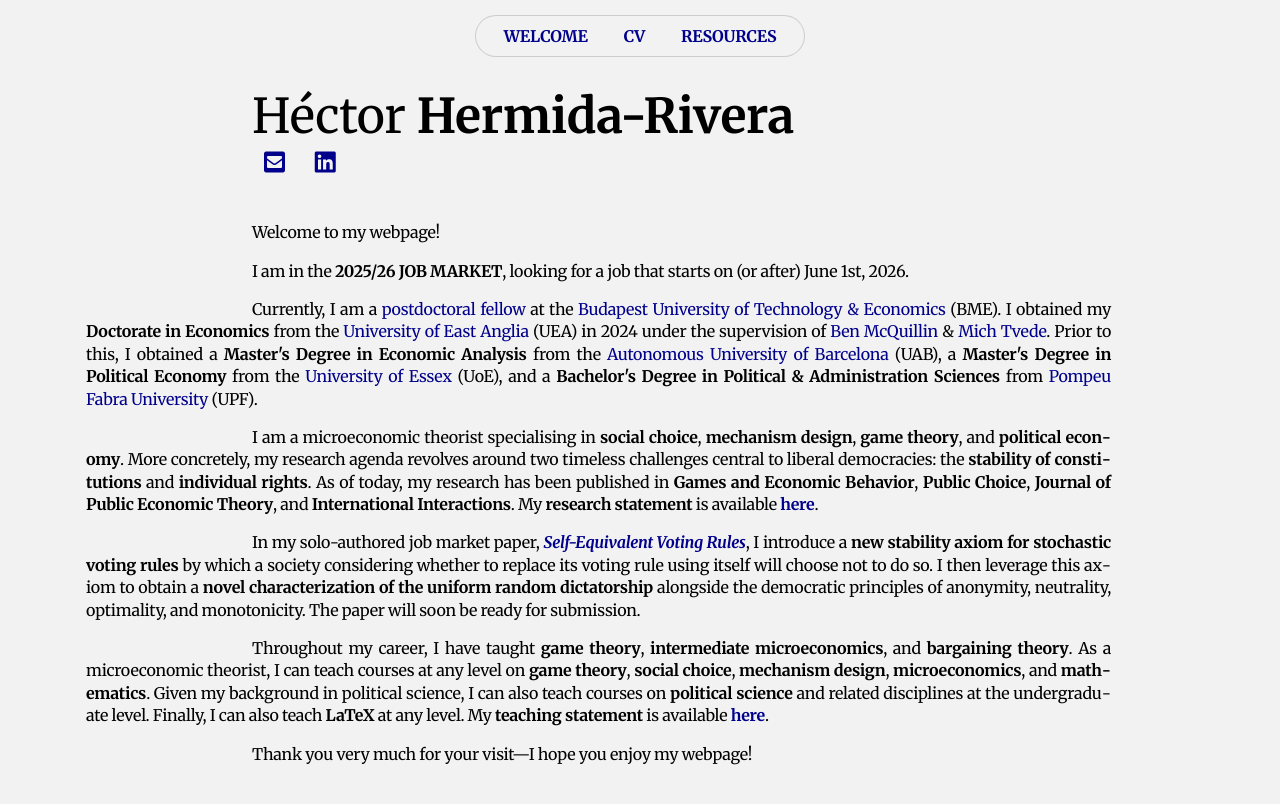
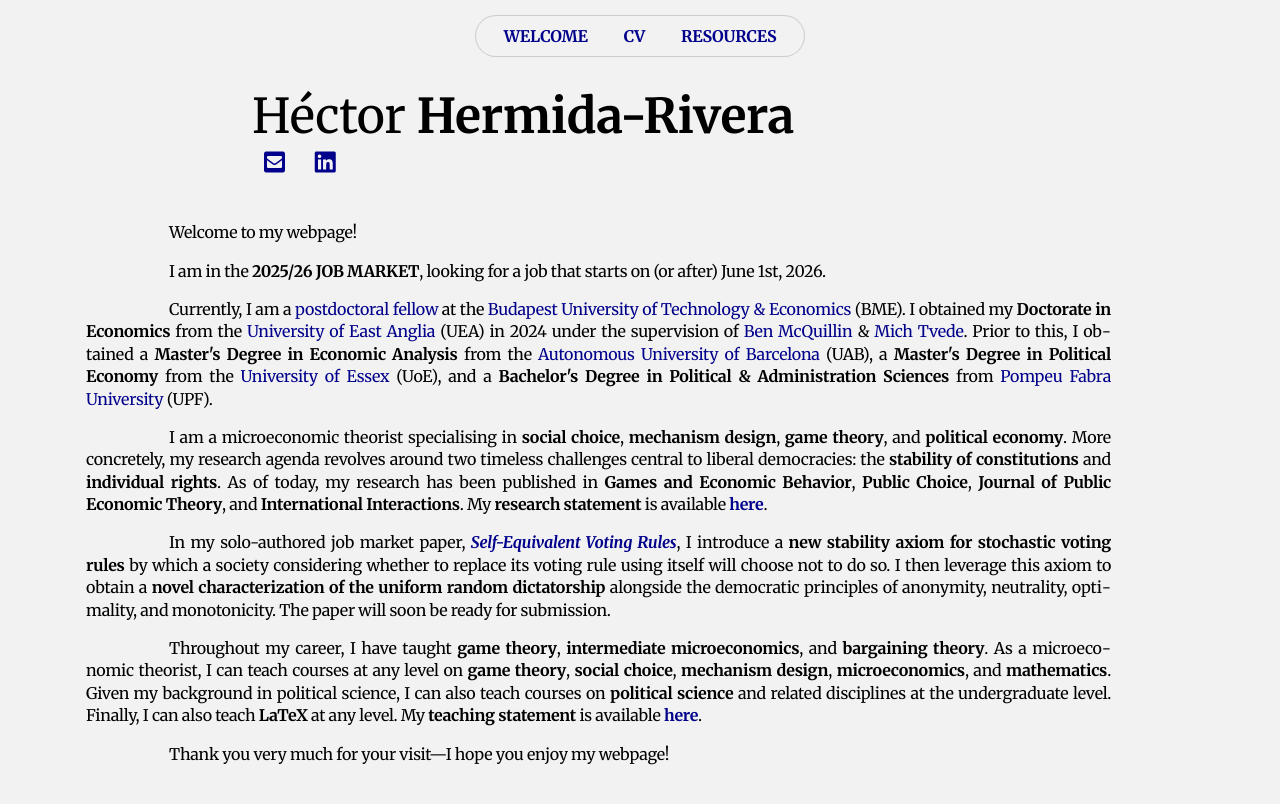
Before and after one commit to HectorHermidaRivera/hectorhermidarivera.github.io, a Jekyll site: the page built from index.md, in a window 1280 px wide. Shown: the top 804 px of the page. Built offline with Jekyll 4.4.1, drawn with Linux system fonts in a browser that asks for light colours; a style sheet for code colours, icons or effects is not loaded.

Commit message:
Update style.css

```diff
--- a/assets/css/style.css
+++ b/assets/css/style.css
@@ -32,7 +32,7 @@ body {
 /* INDENTED BLOCK */
 
 .indented-block > p {
-  text-indent: 166px;
+  text-indent: 83px;
 }
 
 /* TOP BAR */
```
